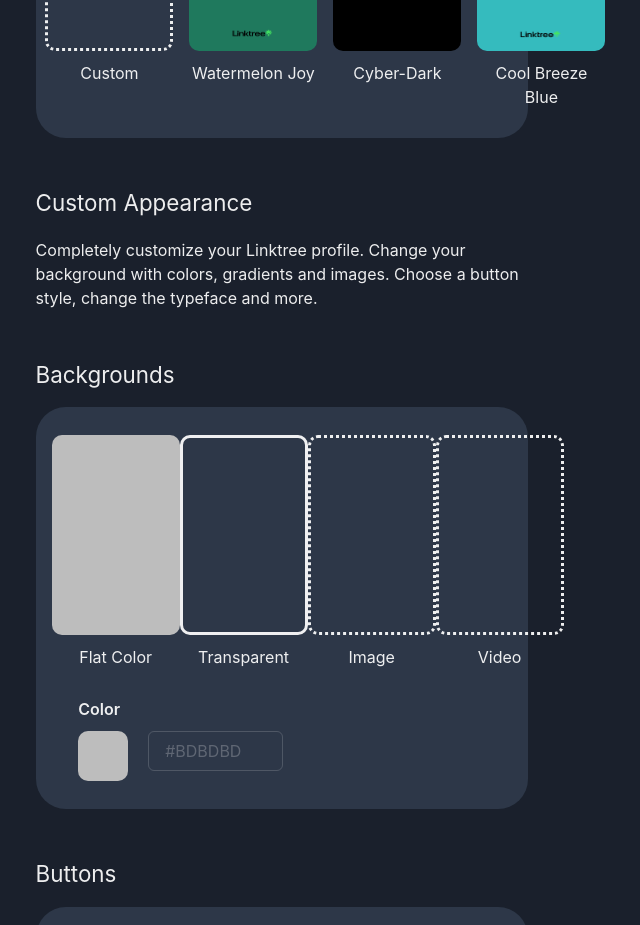
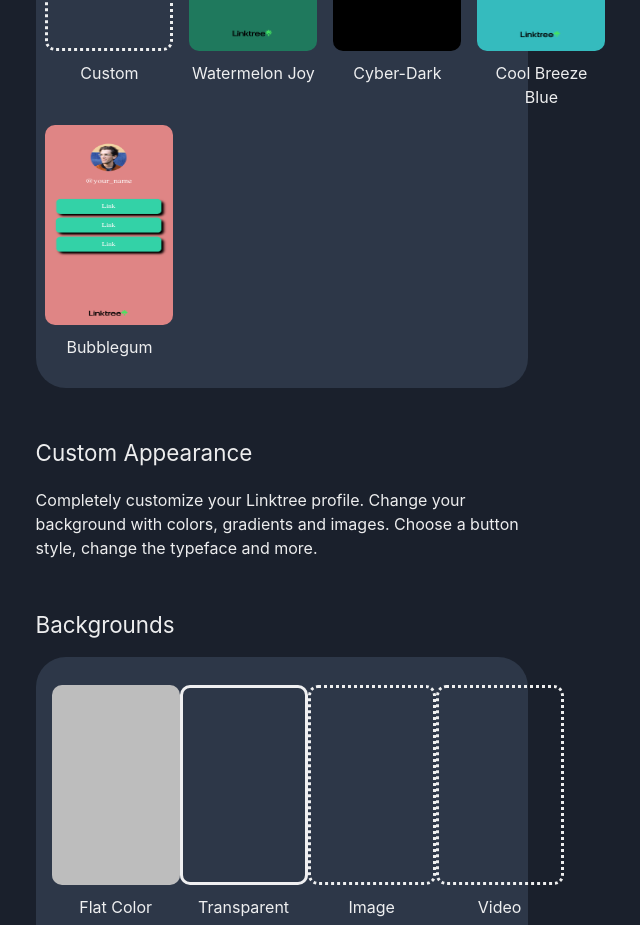
Before and after one commit to alekseycode/linktree-app, a React (Vite) app: page /preview/appearance in a window 1280 px wide. Shown: the part 900-1825 px from the top of the page, without its empty margins (85-725 px from the left). Built offline with nearby package versions, Linux system fonts and the light colour scheme; a web font is replaced by a local one.

Commit message:
add another theme

```diff
--- a/src/views/appearance/themes/Themes.jsx
+++ b/src/views/appearance/themes/Themes.jsx
@@ -4,6 +4,7 @@ import { Link } from "react-scroll";
 import watermelonJoyTheme from "../../../images/watermelon-joy2.png";
 import cyberDarkTheme from "../../../images/cyber-dark2.png";
 import coolBreezeTheme from "../../../images/cool-breeze-blue.png";
+import bubblegumTheme from "../../../images/bubblegum.png";
 
 const Themes = ({ updateDesign }) => {
   return (
@@ -101,6 +102,21 @@ const Themes = ({ updateDesign }) => {
               })
             }
           />
+          <ThemesItem
+            description="Bubblegum"
+            imageSRC={bubblegumTheme}
+            onClick={() =>
+              updateDesign({
+                bgColor: "#df8585",
+                shape: "10px",
+                variantColor: "#33d2a7",
+                shadow: "5px 5px 5px",
+                shadowColor: "black",
+                buttonFontColor: "white",
+                showLogo: true,
+              })
+            }
+          />
         </Grid>
       </Flex>
     </>
```
Also changed, not shown: src/images/bubblegum.png (added).
